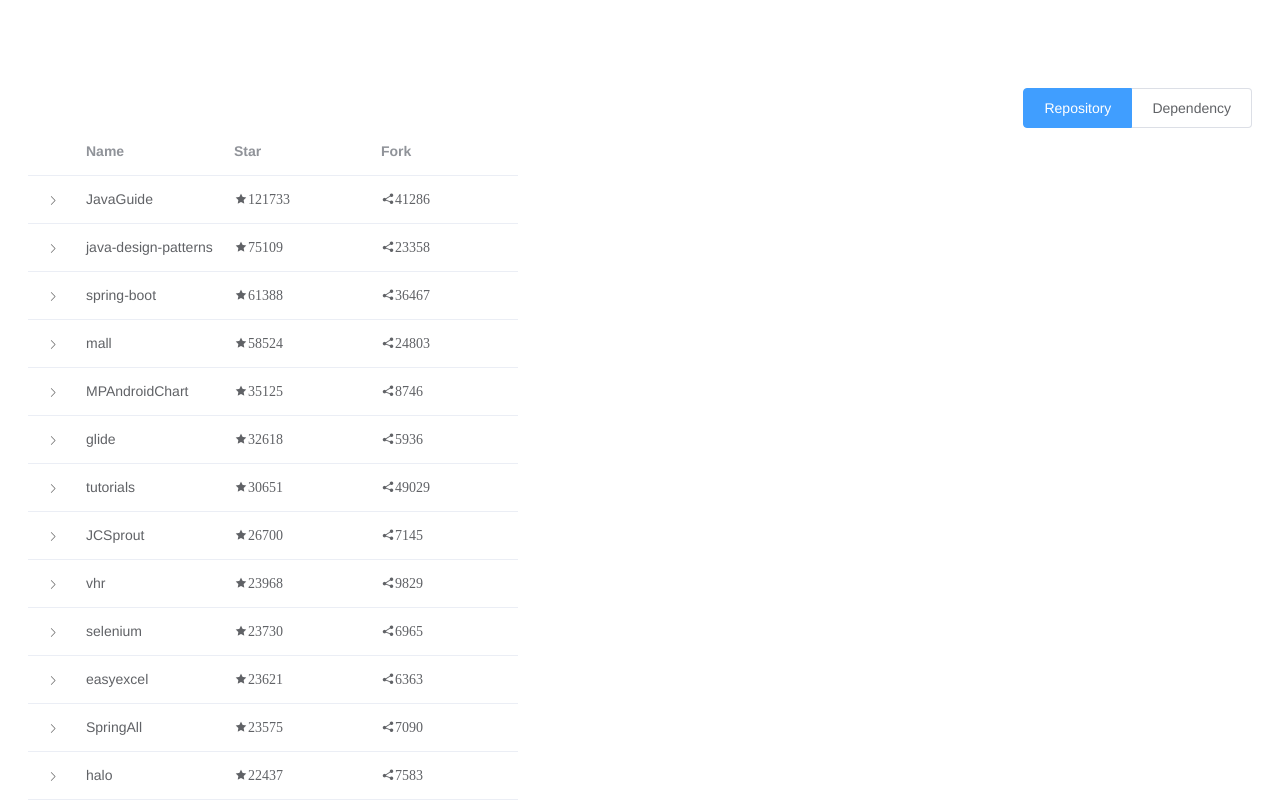
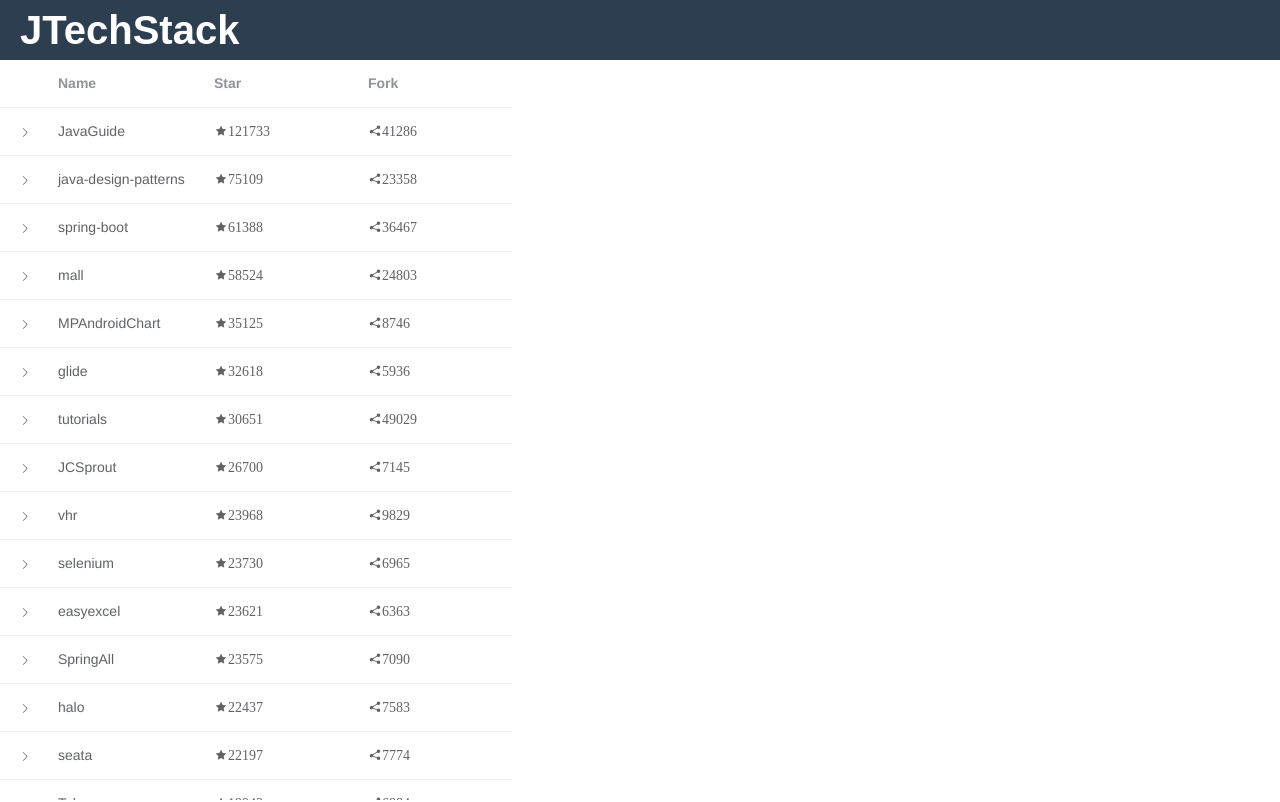
Before and after one commit to Carl-Rabbit/JTechStack, a Vue app in the folder frontend/: page /home in a window 1280 px wide. Shown: the top 802 px of the page. Built offline with nearby package versions, Linux system fonts and the light colour scheme.

Commit message:
feature: update layout

```diff
--- a/frontend/src/App.vue
+++ b/frontend/src/App.vue
@@ -20,4 +20,12 @@
   height: 100%;
   width: 100%;
 }
+
+body, html {
+  padding: 0;
+  margin: 0;
+
+  height: 100%;
+  width: 100%;
+}
 </style>
--- a/frontend/src/components/main-page/RepositoryBased.vue
+++ b/frontend/src/components/main-page/RepositoryBased.vue
@@ -1,12 +1,11 @@
 <template>
-  <div>
+  <div style="height: 100%">
     <!--    <el-button> REPO</el-button>-->
-    <div style="width: 40%; float: left">
+    <div style="width: 40%">
       <el-table
           ref="singleTable"
           :data="tableData"
           highlight-current-row
-
           @current-change="handleCurrentChange">
         <el-table-column type="expand">
           <template slot-scope="props">
@@ -54,8 +53,8 @@
         </el-table-column>
       </el-table>
     </div>
-    <div id="tree">
-    </div>
+<!--    <div id="tree">-->
+<!--    </div>-->
   </div>
 </template>
 
--- a/frontend/src/view/MainPage.vue
+++ b/frontend/src/view/MainPage.vue
@@ -2,17 +2,17 @@
   <div class="main-page">
     <el-container>
       <el-header>
-
+        <div>JTechStack</div>
       </el-header>
       <el-main>
-        <div style="float: top">
-          <el-radio-group v-model="radio" style="float: right">
-            <el-radio-button label="Repository"></el-radio-button>
-            <el-radio-button label="Dependency"></el-radio-button>
-          </el-radio-group>
-        </div>
-<!--        <el-divider></el-divider>-->
-        <div style="clear:both;">
+<!--        <div style="float: top">-->
+<!--          <el-radio-group v-model="radio" style="float: right">-->
+<!--            <el-radio-button label="Repository"></el-radio-button>-->
+<!--            <el-radio-button label="Dependency"></el-radio-button>-->
+<!--          </el-radio-group>-->
+<!--        </div>-->
+        <!--        <el-divider></el-divider>-->
+        <div style="height:100%; overflow: scroll;">
           <DependencyBased v-if="radio==='Dependency'"/>
           <RepositoryBased v-if="radio==='Repository'"/>
         </div>
@@ -41,5 +41,27 @@
 </script>
 
 <style scoped>
+.main-page, .el-container {
+  height: 100%;
+  width: 100%;
+  overflow: hidden;
+}
+.el-header {
+  background: #2c3e50;
+  display: flex;
+  align-items: center;
+}
 
+.el-main {
+  padding: 0;
+  height: calc(100% - 60px);
+  overflow: hidden;
+}
+
+.el-header > div {
+  color: white;
+  font-family: 'Microsoft YaHei', arial, tahoma, \5b8b\4f53, sans-serif;
+  font-weight: bold;
+  font-size: 2.5rem;
+}
 </style>
```
Lines whose indentation alone changed are shown as unchanged.
